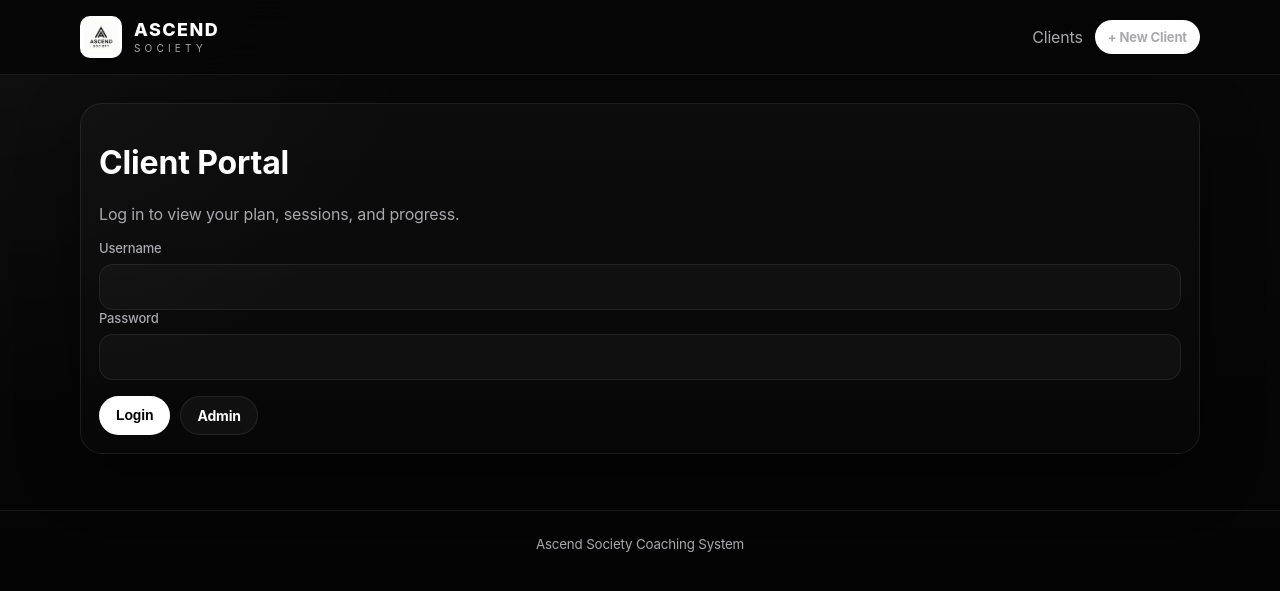
After one commit to Rugaaz/fitness-coach-management-app, a Flask app: page /client/login in a window 1280 px wide. The commit adds this page. Shown: the top 591 px of the page. Run offline with Flask 3, Linux system fonts and the light colour scheme.

Commit message:
v2: Add client portal, authentication, and multi-role system

```diff
--- a/app/routes.py
+++ b/app/routes.py
@@ -1,9 +1,21 @@
 from datetime import datetime, date
-from flask import Blueprint, render_template, request, redirect, url_for, flash
+from functools import wraps
+
+from flask import (
+    Blueprint,
+    render_template,
+    request,
+    redirect,
+    url_for,
+    flash,
+    session
+)
+
 from app import db
 from app.models import Client, CheckIn, Session, TrainingPlan
 
 bp = Blueprint("main", __name__)
+
 
 def parse_date(value: str):
     if not value:
@@ -13,6 +25,7 @@ def parse_date(value: str):
     except ValueError:
         return None
 
+
 def parse_float(value: str):
     if value is None or value == "":
         return None
@@ -20,6 +33,7 @@ def parse_float(value: str):
         return float(value)
     except ValueError:
         return None
+
 
 def parse_int(value: str):
     if value is None or value == "":
@@ -29,65 +43,184 @@ def parse_int(value: str):
     except ValueError:
         return None
 
+
+def admin_required(view_func):
+    @wraps(view_func)
+    def wrapper(*args, **kwargs):
+        if not session.get("is_admin"):
+            flash("Admin access required.", "error")
+            return redirect(url_for("main.admin_login"))
+        return view_func(*args, **kwargs)
+    return wrapper
+
+
+def client_login_required(view_func):
+    @wraps(view_func)
+    def wrapper(*args, **kwargs):
+        if not session.get("client_id"):
+            flash("Please log in to access your portal.", "error")
+            return redirect(url_for("main.client_login"))
+        return view_func(*args, **kwargs)
+    return wrapper
+
+
+# --------------------------
+# Root
+# --------------------------
 @bp.get("/")
 def home():
-    return redirect(url_for("main.clients_list"))
+    return redirect(url_for("main.admin_login"))
+
 
 # --------------------------
-# Clients
+# Simple Admin Login
+# --------------------------
+@bp.route("/admin/login", methods=["GET", "POST"])
+def admin_login():
+    if request.method == "POST":
+        username = (request.form.get("username") or "").strip()
+        password = (request.form.get("password") or "").strip()
+
+        # Simple hardcoded admin login for v2
+        if username == "admin" and password == "admin123":
+            session.clear()
+            session["is_admin"] = True
+            flash("Welcome back, coach.", "success")
+            return redirect(url_for("main.clients_list"))
+
+        flash("Invalid admin credentials.", "error")
+        return redirect(url_for("main.admin_login"))
+
+    return render_template("admin_login.html")
+
+
+@bp.get("/admin/logout")
+def admin_logout():
+    session.clear()
+    flash("Admin logged out.", "success")
+    return redirect(url_for("main.admin_login"))
+
+
+# --------------------------
+# Client Login
+# --------------------------
+@bp.route("/client/login", methods=["GET", "POST"])
+def client_login():
+    if request.method == "POST":
+        username = (request.form.get("username") or "").strip()
+        password = (request.form.get("password") or "").strip()
+
+        client = Client.query.filter_by(username=username).first()
+
+        if client and client.check_password(password):
+            session.clear()
+            session["client_id"] = client.id
+            session["client_name"] = client.full_name
+            flash("Logged in successfully.", "success")
+            return redirect(url_for("main.client_dashboard"))
+
+        flash("Invalid username or password.", "error")
+        return redirect(url_for("main.client_login"))
+
+    return render_template("client_login.html")
+
+
+@bp.get("/client/logout")
+def client_logout():
+    session.clear()
+    flash("Logged out successfully.", "success")
+    return redirect(url_for("main.client_login"))
+
+
+# --------------------------
+# Admin / Coach Side
 # --------------------------
 @bp.get("/clients")
+@admin_required
 def clients_list():
     q = (request.args.get("q") or "").strip()
     query = Client.query
+
     if q:
         query = query.filter(Client.full_name.ilike(f"%{q}%"))
+
     clients = query.order_by(Client.full_name.asc()).all()
-
     return render_template("clients_list.html", clients=clients, q=q)
 
+
 @bp.get("/clients/new")
+@admin_required
 def client_new():
     return render_template("client_form.html", mode="create", client=None)
 
+
 @bp.post("/clients/new")
+@admin_required
 def client_create():
     full_name = (request.form.get("full_name") or "").strip()
+    username = (request.form.get("username") or "").strip()
+    password = (request.form.get("password") or "").strip()
+
     if not full_name:
         flash("Full name is required.", "error")
         return redirect(url_for("main.client_new"))
 
-    c = Client(
+    if not username:
+        flash("Username is required.", "error")
+        return redirect(url_for("main.client_new"))
+
+    if not password:
+        flash("Password is required.", "error")
+        return redirect(url_for("main.client_new"))
+
+    existing = Client.query.filter_by(username=username).first()
+    if existing:
+        flash("That username is already taken.", "error")
+        return redirect(url_for("main.client_new"))
+
+    client = Client(
         full_name=full_name,
         email=(request.form.get("email") or "").strip() or None,
         phone=(request.form.get("phone") or "").strip() or None,
         height_cm=parse_int(request.form.get("height_cm")),
         start_date=parse_date(request.form.get("start_date")) or date.today(),
         notes=(request.form.get("notes") or "").strip() or None,
+        username=username,
     )
-    db.session.add(c)
+    client.set_password(password)
+
+    db.session.add(client)
     db.session.commit()
+
     flash("Client created.", "success")
-    return redirect(url_for("main.client_detail", client_id=c.id))
+    return redirect(url_for("main.client_detail", client_id=client.id))
+
 
 @bp.get("/clients/<int:client_id>")
+@admin_required
 def client_detail(client_id: int):
     client = Client.query.get_or_404(client_id)
 
-    checkins = (CheckIn.query
-                .filter_by(client_id=client.id)
-                .order_by(CheckIn.date.desc())
-                .all())
+    checkins = (
+        CheckIn.query
+        .filter_by(client_id=client.id)
+        .order_by(CheckIn.date.desc())
+        .all()
+    )
 
-    sessions = (Session.query
-                .filter_by(client_id=client.id)
-                .order_by(Session.date.desc())
-                .all())
+    sessions = (
+        Session.query
+        .filter_by(client_id=client.id)
+        .order_by(Session.date.desc())
+        .all()
+    )
 
-    plans = (TrainingPlan.query
-             .filter_by(client_id=client.id)
-             .order_by(TrainingPlan.id.desc())
-             .all())
+    plans = (
+        TrainingPlan.query
+        .filter_by(client_id=client.id)
+        .order_by(TrainingPlan.id.desc())
+        .all()
+    )
 
     return render_template(
         "client_detail.html",
@@ -97,18 +230,34 @@ def client_detail(client_id: int):
         plans=plans
     )
 
+
 @bp.get("/clients/<int:client_id>/edit")
+@admin_required
 def client_edit(client_id: int):
     client = Client.query.get_or_404(client_id)
     return render_template("client_form.html", mode="edit", client=client)
 
+
 @bp.post("/clients/<int:client_id>/edit")
+@admin_required
 def client_update(client_id: int):
     client = Client.query.get_or_404(client_id)
 
     full_name = (request.form.get("full_name") or "").strip()
+    username = (request.form.get("username") or "").strip()
+    new_password = (request.form.get("password") or "").strip()
+
     if not full_name:
         flash("Full name is required.", "error")
+        return redirect(url_for("main.client_edit", client_id=client.id))
+
+    if not username:
+        flash("Username is required.", "error")
+        return redirect(url_for("main.client_edit", client_id=client.id))
+
+    existing = Client.query.filter_by(username=username).first()
+    if existing and existing.id != client.id:
+        flash("That username is already taken.", "error")
         return redirect(url_for("main.client_edit", client_id=client.id))
 
     client.full_name = full_name
@@ -117,12 +266,19 @@ def client_update(client_id: int):
     client.height_cm = parse_int(request.form.get("height_cm"))
     client.start_date = parse_date(request.form.get("start_date")) or client.start_date
     client.notes = (request.form.get("notes") or "").strip() or None
+    client.username = username
+
+    if new_password:
+        client.set_password(new_password)
 
     db.session.commit()
+
     flash("Client updated.", "success")
     return redirect(url_for("main.client_detail", client_id=client.id))
 
+
 @bp.post("/clients/<int:client_id>/delete")
+@admin_required
 def client_delete(client_id: int):
     client = Client.query.get_or_404(client_id)
     db.session.delete(client)
@@ -130,15 +286,19 @@ def client_delete(client_id: int):
     flash("Client deleted.", "success")
     return redirect(url_for("main.clients_list"))
 
+
 # --------------------------
-# Check-ins
+# Admin Check-ins
 # --------------------------
 @bp.get("/clients/<int:client_id>/checkins/new")
+@admin_required
 def checkin_new(client_id: int):
     client = Client.query.get_or_404(client_id)
     return render_template("checkin_form.html", mode="create", client=client, checkin=None)
 
+
 @bp.post("/clients/<int:client_id>/checkins/new")
+@admin_required
 def checkin_create(client_id: int):
     client = Client.query.get_or_404(client_id)
 
@@ -153,20 +313,25 @@ def checkin_create(client_id: int):
         weight_kg=parse_float(request.form.get("weight_kg")),
         bodyfat_pct=parse_float(request.form.get("bodyfat_pct")),
         waist_cm=parse_float(request.form.get("waist_cm")),
-        notes=(request.form.get("notes") or "").strip() or None
+        notes=(request.form.get("notes") or "").strip() or None,
     )
     db.session.add(checkin)
     db.session.commit()
+
     flash("Check-in added.", "success")
     return redirect(url_for("main.client_detail", client_id=client.id))
 
+
 @bp.get("/checkins/<int:checkin_id>/edit")
+@admin_required
 def checkin_edit(checkin_id: int):
     checkin = CheckIn.query.get_or_404(checkin_id)
     client = Client.query.get_or_404(checkin.client_id)
     return render_template("checkin_form.html", mode="edit", client=client, checkin=checkin)
 
+
 @bp.post("/checkins/<int:checkin_id>/edit")
+@admin_required
 def checkin_update(checkin_id: int):
     checkin = CheckIn.query.get_or_404(checkin_id)
     client = Client.query.get_or_404(checkin.client_id)
@@ -183,27 +348,35 @@ def checkin_update(checkin_id: int):
     checkin.notes = (request.form.get("notes") or "").strip() or None
 
     db.session.commit()
+
     flash("Check-in updated.", "success")
     return redirect(url_for("main.client_detail", client_id=client.id))
 
+
 @bp.post("/checkins/<int:checkin_id>/delete")
+@admin_required
 def checkin_delete(checkin_id: int):
     checkin = CheckIn.query.get_or_404(checkin_id)
     client_id = checkin.client_id
     db.session.delete(checkin)
     db.session.commit()
+
     flash("Check-in deleted.", "success")
     return redirect(url_for("main.client_detail", client_id=client_id))
 
+
 # --------------------------
-# Sessions
+# Admin Sessions
 # --------------------------
 @bp.get("/clients/<int:client_id>/sessions/new")
+@admin_required
 def session_new(client_id: int):
     client = Client.query.get_or_404(client_id)
     return render_template("session_form.html", mode="create", client=client, session_obj=None)
 
+
 @bp.post("/clients/<int:client_id>/sessions/new")
+@admin_required
 def session_create(client_id: int):
     client = Client.query.get_or_404(client_id)
 
@@ -220,18 +393,24 @@ def session_create(client_id: int):
         rpe=parse_int(request.form.get("rpe")),
         notes=(request.form.get("notes") or "").strip() or None
     )
+
     db.session.add(session_obj)
     db.session.commit()
+
     flash("Session added.", "success")
     return redirect(url_for("main.client_detail", client_id=client.id))
 
+
 @bp.get("/sessions/<int:session_id>/edit")
+@admin_required
 def session_edit(session_id: int):
     session_obj = Session.query.get_or_404(session_id)
     client = Client.query.get_or_404(session_obj.client_id)
     return render_template("session_form.html", mode="edit", client=client, session_obj=session_obj)
 
+
 @bp.post("/sessions/<int:session_id>/edit")
+@admin_required
 def session_update(session_id: int):
     session_obj = Session.query.get_or_404(session_id)
     client = Client.query.get_or_404(session_obj.client_id)
@@ -248,27 +427,35 @@ def session_update(session_id: int):
     session_obj.notes = (request.form.get("notes") or "").strip() or None
 
     db.session.commit()
+
     flash("Session updated.", "success")
     return redirect(url_for("main.client_detail", client_id=client.id))
 
+
 @bp.post("/sessions/<int:session_id>/delete")
+@admin_required
 def session_delete(session_id: int):
     session_obj = Session.query.get_or_404(session_id)
     client_id = session_obj.client_id
     db.session.delete(session_obj)
     db.session.commit()
+
     flash("Session deleted.", "success")
     return redirect(url_for("main.client_detail", client_id=client_id))
 
+
 # --------------------------
-# Training Plans
+# Admin Training Plans
 # --------------------------
 @bp.get("/clients/<int:client_id>/plans/new")
+@admin_required
 def plan_new(client_id: int):
     client = Client.query.get_or_404(client_id)
     return render_template("plan_form.html", mode="create", client=client, plan=None)
 
+
 @bp.post("/clients/<int:client_id>/plans/new")
+@admin_required
 def plan_create(client_id: int):
     client = Client.query.get_or_404(client_id)
 
@@ -285,18 +472,24 @@ def plan_create(client_id: int):
         end_date=parse_date(request.form.get("end_date")),
         plan_text=(request.form.get("plan_text") or "").strip() or None
     )
+
     db.session.add(plan)
     db.session.commit()
+
     flash("Plan added.", "success")
     return redirect(url_for("main.client_detail", client_id=client.id))
 
+
 @bp.get("/plans/<int:plan_id>/edit")
+@admin_required
 def plan_edit(plan_id: int):
     plan = TrainingPlan.query.get_or_404(plan_id)
     client = Client.query.get_or_404(plan.client_id)
     return render_template("plan_form.html", mode="edit", client=client, plan=plan)
 
+
 @bp.post("/plans/<int:plan_id>/edit")
+@admin_required
 def plan_update(plan_id: int):
     plan = TrainingPlan.query.get_or_404(plan_id)
     client = Client.query.get_or_404(plan.client_id)
@@ -313,14 +506,106 @@ def plan_update(plan_id: int):
     plan.plan_text = (request.form.get("plan_text") or "").strip() or None
 
     db.session.commit()
+
     flash("Plan updated.", "success")
     return redirect(url_for("main.client_detail", client_id=client.id))
 
+
 @bp.post("/plans/<int:plan_id>/delete")
+@admin_required
 def plan_delete(plan_id: int):
     plan = TrainingPlan.query.get_or_404(plan_id)
     client_id = plan.client_id
     db.session.delete(plan)
     db.session.commit()
+
     flash("Plan deleted.", "success")
     return redirect(url_for("main.client_detail", client_id=client_id))
+
+
+# --------------------------
+# Client Portal
+# --------------------------
+@bp.get("/client/dashboard")
+@client_login_required
+def client_dashboard():
+    client = Client.query.get_or_404(session["client_id"])
+
+    checkins = (
+        CheckIn.query
+        .filter_by(client_id=client.id)
+        .order_by(CheckIn.date.desc())
+        .all()
+    )
+
+    sessions_list = (
+        Session.query
+        .filter_by(client_id=client.id)
+        .order_by(Session.date.desc())
+        .all()
+    )
+
+    plans = (
+        TrainingPlan.query
+        .filter_by(client_id=client.id)
+        .order_by(TrainingPlan.id.desc())
+        .all()
+    )
+
+    return render_template(
+        "client_portal_dashboard.html",
+        client=client,
+        checkins=checkins,
+        sessions=sessions_list,
+        plans=plans
+    )
+
+
+@bp.route("/client/profile", methods=["GET", "POST"])
+@client_login_required
+def client_profile():
+    client = Client.query.get_or_404(session["client_id"])
+
+    if request.method == "POST":
+        client.email = (request.form.get("email") or "").strip() or None
+        client.phone = (request.form.get("phone") or "").strip() or None
+        client.height_cm = parse_int(request.form.get("height_cm"))
+        client.notes = (request.form.get("notes") or "").strip() or None
+
+        new_password = (request.form.get("password") or "").strip()
+        if new_password:
+            client.set_password(new_password)
+
+        db.session.commit()
+        flash("Profile updated.", "success")
+        return redirect(url_for("main.client_profile"))
+
+    return render_template("client_profile.html", client=client)
+
+
+@bp.route("/client/checkins/new", methods=["GET", "POST"])
+@client_login_required
+def client_checkin_new():
+    client = Client.query.get_or_404(session["client_id"])
+
+    if request.method == "POST":
+        d = parse_date(request.form.get("date"))
+        if not d:
+            flash("Valid date is required.", "error")
+            return redirect(url_for("main.client_checkin_new"))
+
+        checkin = CheckIn(
+            client_id=client.id,
+            date=d,
+            weight_kg=parse_float(request.form.get("weight_kg")),
+            bodyfat_pct=parse_float(request.form.get("bodyfat_pct")),
+            waist_cm=parse_float(request.form.get("waist_cm")),
+            notes=(request.form.get("notes") or "").strip() or None
+        )
+        db.session.add(checkin)
+        db.session.commit()
+
+        flash("Check-in submitted.", "success")
+        return redirect(url_for("main.client_dashboard"))
+
+    return render_template("client_portal_checkin_form.html", client=client)
--- a/app/templates/base.html
+++ b/app/templates/base.html
@@ -3,15 +3,20 @@
 <head>
   <meta charset="utf-8" />
   <meta name="viewport" content="width=device-width, initial-scale=1" />
-  <title>{{ title if title else "Fitness Coaching Manager" }}</title>
+  <title>{{ title if title else "Ascend Society Coach Dashboard" }}</title>
   <link rel="stylesheet" href="{{ url_for('static', filename='styles.css') }}" />
 </head>
 <body>
   <header class="topbar">
     <div class="container topbar-inner">
       <a class="brand" href="{{ url_for('main.clients_list') }}">
-        Fitness Coaching Manager
+        <img src="{{ url_for('static', filename='logo.png') }}" alt="Ascend Society Logo" class="brand-logo">
+        <div class="brand-text-wrap">
+          <span class="brand-text">ASCEND</span>
+          <span class="brand-subtext">SOCIETY</span>
+        </div>
       </a>
+
       <nav class="nav">
         <a href="{{ url_for('main.clients_list') }}">Clients</a>
         <a class="btn btn-small" href="{{ url_for('main.client_new') }}">+ New Client</a>
@@ -35,7 +40,7 @@
 
   <footer class="footer">
     <div class="container">
-      <small>Built with Flask + SQLite</small>
+      <small>Ascend Society Coaching System</small>
     </div>
   </footer>
 </body>
--- /dev/null
+++ b/app/templates/client_login.html
@@ -0,0 +1,28 @@
+{% extends "base.html" %}
+{% block content %}
+
+<div class="auth-wrap">
+  <div class="card auth-card">
+    <h1>Client Portal</h1>
+    <p class="muted">Log in to view your plan, sessions, and progress.</p>
+
+    <form method="post" action="{{ url_for('main.client_login') }}">
+      <div class="field">
+        <label for="username">Username</label>
+        <input id="username" name="username" type="text" required>
+      </div>
+
+      <div class="field">
+        <label for="password">Password</label>
+        <input id="password" name="password" type="password" required>
+      </div>
+
+      <div class="actions">
+        <button class="btn" type="submit">Login</button>
+        <a class="btn btn-secondary" href="{{ url_for('main.admin_login') }}">Admin</a>
+      </div>
+    </form>
+  </div>
+</div>
+
+{% endblock %}
--- a/requirements.txt
+++ b/requirements.txt
@@ -1,2 +1,3 @@
 Flask==3.0.3
 Flask-SQLAlchemy==3.1.1
+Werkzeug==3.0.3
```
Also changed, not shown: app/templates/admin_login.html (added, +34 -0 lines), app/templates/client_portal_checkin_form.html (added), app/templates/client_portal_dashboard.html (added), app/templates/client_profile.html (added).
